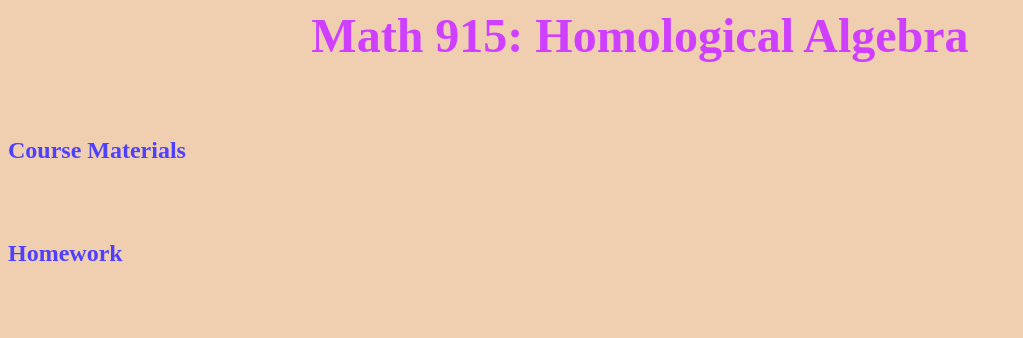
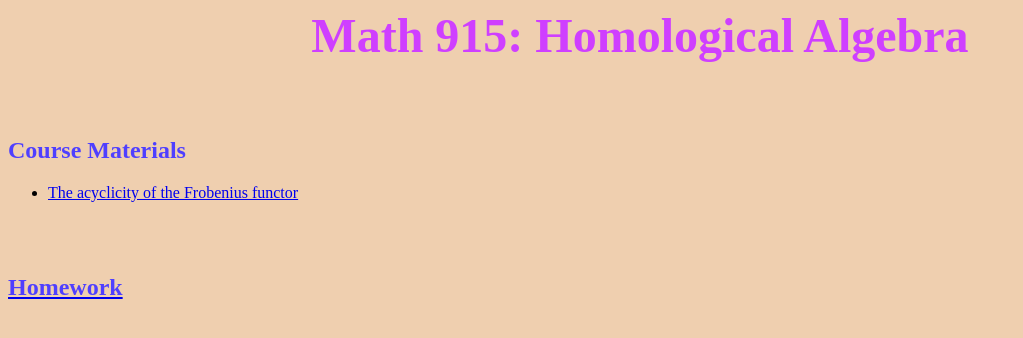
Before and after one commit to Tom-Marley/Tom-Marley.github.io, a plain HTML site: page math915.html in a window 1280 px wide. Shown: the whole page, without its empty margins (0-1023 px from the left). Drawn offline with Linux system fonts and the light colour scheme.

Commit message:
Update math915.html

```diff
--- a/math915.html
+++ b/math915.html
@@ -11,6 +11,7 @@ size="+10">Math 915: Homological Algebra </font></b>
 
 <h2><font color=4f3fff>Course Materials</font></h2>
   <UL>
+    <li><a href="Frobenius_acyclicity_v8.pdf"> The acyclicity of the Frobenius functor
 
   </UL>
 
```
